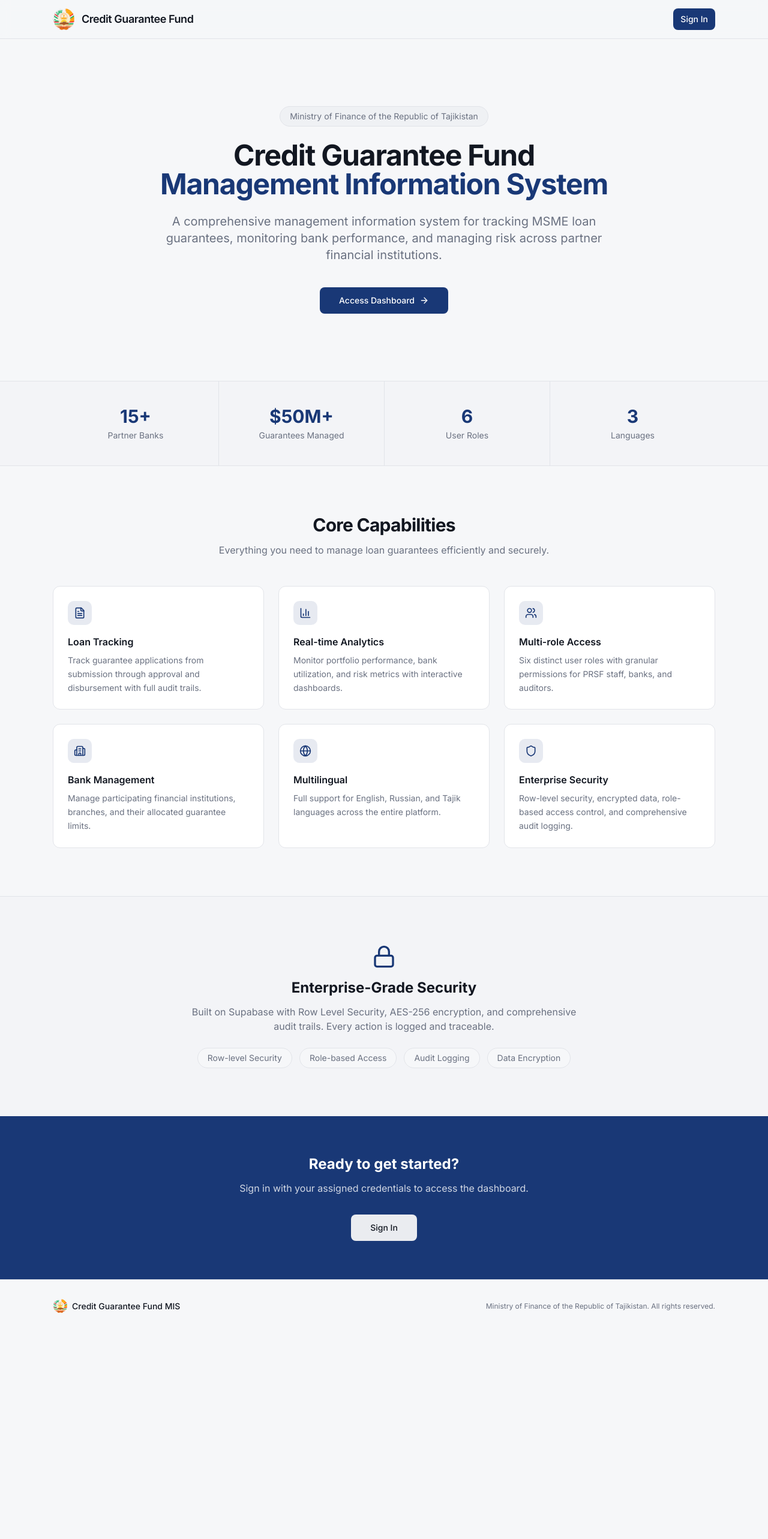
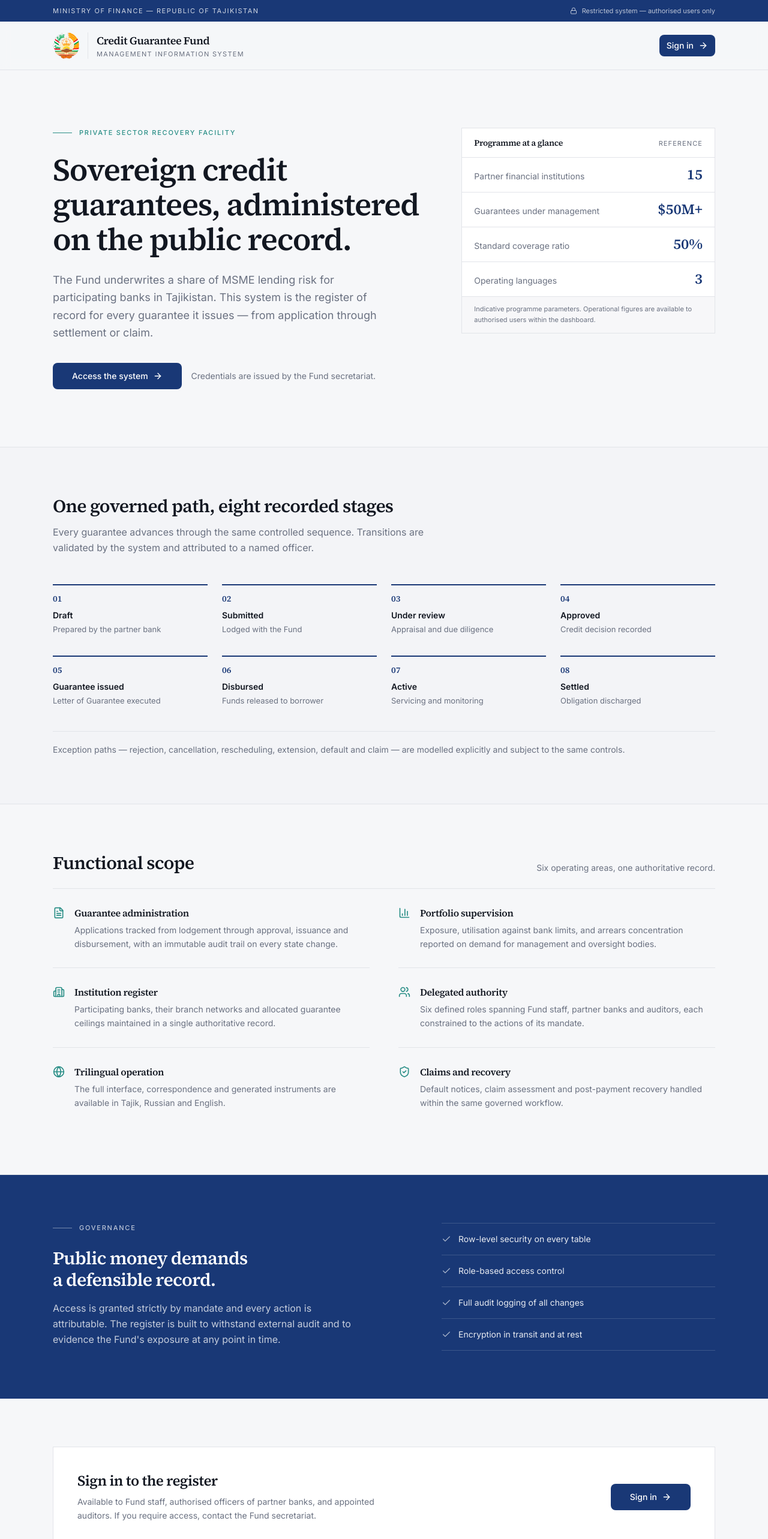
Before and after one commit to advexon/MIS-Ministry-of-Finance, a Next.js app: page / in a window 1280 px wide. Shown: the top 2566 px of the page at 60% size. Before the commit the page ends 2222 px from the top, so only its background shows below. Built offline with nearby package versions, Linux system fonts and the light colour scheme.

Commit message:
feat: add Source Serif font & update layout styles for better typography

```diff
--- a/app/layout.tsx
+++ b/app/layout.tsx
@@ -1,5 +1,5 @@
 import type { Metadata, Viewport } from 'next'
-import { Inter } from 'next/font/google'
+import { Inter, Source_Serif_4 } from 'next/font/google'
 
 import './globals.css'
 
@@ -11,6 +11,15 @@ const inter = Inter({
   // display=swap prevents invisible text during font load (FOIT)
   display: 'swap',
   // Preload the font so the browser fetches it before CSS parsing
+  preload: true,
+})
+
+// Institutional serif used for display headings only — pairs with Inter for UI/data
+const sourceSerif = Source_Serif_4({
+  subsets: ['latin', 'cyrillic'],
+  variable: '--font-source-serif',
+  weight: ['400', '600', '700'],
+  display: 'swap',
   preload: true,
 })
 
@@ -36,8 +45,10 @@ export default function RootLayout({
   children: React.ReactNode
 }>) {
   return (
-    <html lang="en" suppressHydrationWarning>
-      <body className={`${inter.variable} font-sans antialiased`}>{children}</body>
+    <html lang="en" className="bg-background" suppressHydrationWarning>
+      <body className={`${inter.variable} ${sourceSerif.variable} font-sans antialiased`}>
+        {children}
+      </body>
     </html>
   )
 }
--- a/app/page.tsx
+++ b/app/page.tsx
@@ -1,60 +1,322 @@
 import Link from "next/link"
 import Image from "next/image"
-import { BarChart3, FileText, Users, ArrowRight, Building2, Globe, Lock, Shield } from "lucide-react"
+import {
+  ArrowRight,
+  BarChart3,
+  Building2,
+  Check,
+  FileText,
+  Globe,
+  Lock,
+  ShieldCheck,
+  Users,
+} from "lucide-react"
 import { Button } from "@/components/ui/button"
 
-const features = [
-  { Icon: FileText, title: "Loan Tracking", desc: "Track guarantee applications from submission through approval and disbursement with full audit trails." },
-  { Icon: BarChart3, title: "Real-time Analytics", desc: "Monitor portfolio performance, bank utilization, and risk metrics with interactive dashboards." },
-  { Icon: Users, title: "Multi-role Access", desc: "Six distinct user roles with granular permissions for PRSF staff, banks, and auditors." },
-  { Icon: Building2, title: "Bank Management", desc: "Manage participating financial institutions, branches, and their allocated guarantee limits." },
-  { Icon: Globe, title: "Multilingual", desc: "Full support for English, Russian, and Tajik languages across the entire platform." },
-  { Icon: Shield, title: "Enterprise Security", desc: "Row-level security, encrypted data, role-based access control, and comprehensive audit logging." },
+/* Programme figures shown in the hero register */
+const register = [
+  { label: "Partner financial institutions", value: "15" },
+  { label: "Guarantees under management", value: "$50M+" },
+  { label: "Standard coverage ratio", value: "50%" },
+  { label: "Operating languages", value: "3" },
 ]
 
-const stats = [
-  { value: "15+", label: "Partner Banks" },
-  { value: "$50M+", label: "Guarantees Managed" },
-  { value: "6", label: "User Roles" },
-  { value: "3", label: "Languages" },
+/* The real guarantee lifecycle enforced by the system */
+const lifecycle = [
+  { stage: "Draft", note: "Prepared by the partner bank" },
+  { stage: "Submitted", note: "Lodged with the Fund" },
+  { stage: "Under review", note: "Appraisal and due diligence" },
+  { stage: "Approved", note: "Credit decision recorded" },
+  { stage: "Guarantee issued", note: "Letter of Guarantee executed" },
+  { stage: "Disbursed", note: "Funds released to borrower" },
+  { stage: "Active", note: "Servicing and monitoring" },
+  { stage: "Settled", note: "Obligation discharged" },
+]
+
+const capabilities = [
+  {
+    Icon: FileText,
+    title: "Guarantee administration",
+    desc: "Applications tracked from lodgement through approval, issuance and disbursement, with an immutable audit trail on every state change.",
+  },
+  {
+    Icon: BarChart3,
+    title: "Portfolio supervision",
+    desc: "Exposure, utilisation against bank limits, and arrears concentration reported on demand for management and oversight bodies.",
+  },
+  {
+    Icon: Building2,
+    title: "Institution register",
+    desc: "Participating banks, their branch networks and allocated guarantee ceilings maintained in a single authoritative record.",
+  },
+  {
+    Icon: Users,
+    title: "Delegated authority",
+    desc: "Six defined roles spanning Fund staff, partner banks and auditors, each constrained to the actions of its mandate.",
+  },
+  {
+    Icon: Globe,
+    title: "Trilingual operation",
+    desc: "The full interface, correspondence and generated instruments are available in Tajik, Russian and English.",
+  },
+  {
+    Icon: ShieldCheck,
+    title: "Claims and recovery",
+    desc: "Default notices, claim assessment and post-payment recovery handled within the same governed workflow.",
+  },
+]
+
+const controls = [
+  "Row-level security on every table",
+  "Role-based access control",
+  "Full audit logging of all changes",
+  "Encryption in transit and at rest",
 ]
 
 export default function LandingPage() {
   return (
     <div className="min-h-screen bg-background text-foreground">
-      {/* Header */}
+      {/* Official designation strip */}
+      <div className="bg-primary text-primary-foreground">
+        <div className="mx-auto flex h-9 max-w-6xl items-center justify-between px-6">
+          <p className="truncate text-[11px] uppercase tracking-[0.14em] text-primary-foreground/80">
+            Ministry of Finance <span className="hidden sm:inline">&mdash; Republic of</span> Tajikistan
+          </p>
+          <p className="hidden items-center gap-2 text-[11px] text-primary-foreground/70 sm:flex">
+            <Lock className="h-3 w-3" aria-hidden="true" />
+            Restricted system &mdash; authorised users only
+          </p>
+        </div>
+      </div>
+
+      {/* Masthead */}
       <header className="sticky top-0 z-50 border-b border-border bg-background/95 backdrop-blur supports-[backdrop-filter]:bg-background/80">
-        <div className="mx-auto flex h-16 max-w-6xl items-center justify-between px-6">
-          <Link href="/" className="flex items-center gap-3">
-            <Image src="/logo.png" alt="PRSF" width={36} height={36} className="h-9 w-9 object-contain" priority loading="eager" />
-            <span className="text-lg font-semibold tracking-tight">Credit Guarantee Fund</span>
+        <div className="mx-auto flex h-16 max-w-6xl items-center justify-between gap-4 px-6 sm:h-20">
+          <Link href="/" className="flex min-w-0 items-center gap-3 sm:gap-3.5">
+            <Image
+              src="/logo.png"
+              alt="Credit Guarantee Fund"
+              width={44}
+              height={44}
+              className="h-9 w-9 shrink-0 object-contain sm:h-11 sm:w-11"
+              priority
+            />
+            <span className="min-w-0 sm:border-l sm:border-border sm:pl-3.5">
+              <span className="block truncate font-serif text-base font-semibold leading-tight tracking-tight sm:text-lg">
+                Credit Guarantee Fund
+              </span>
+              <span className="hidden text-[11px] uppercase tracking-[0.12em] text-muted-foreground sm:block">
+                Management Information System
+              </span>
+            </span>
           </Link>
-          <div className="flex items-center gap-3">
-            <Button size="sm" asChild>
-              <Link href="/auth/login">Sign In</Link>
-            </Button>
-          </div>
+          <Button size="sm" asChild className="gap-2">
+            <Link href="/auth/login">
+              Sign in
+              <ArrowRight className="h-3.5 w-3.5" />
+            </Link>
+          </Button>
         </div>
       </header>
 
-      {/* Hero */}
-      <section className="mx-auto max-w-6xl px-6 py-20 text-center lg:py-28">
-        <div className="mx-auto max-w-3xl">
-          <div className="mb-6 inline-flex items-center rounded-full border border-border bg-muted/50 px-4 py-1.5 text-sm text-muted-foreground">
-            Ministry of Finance of the Republic of Tajikistan
+      {/* Hero — asymmetric: statement left, programme register right */}
+      <section className="border-b border-border">
+        <div className="mx-auto grid max-w-6xl gap-12 px-6 py-16 lg:grid-cols-12 lg:gap-16 lg:py-24">
+          <div className="lg:col-span-7">
+            <div className="flex items-center gap-3">
+              <span className="h-px w-8 bg-accent" aria-hidden="true" />
+              <span className="text-[11px] font-medium uppercase tracking-[0.16em] text-accent">
+                Private Sector Recovery Facility
+              </span>
+            </div>
+
+            <h1 className="mt-6 font-serif text-4xl font-semibold leading-[1.12] tracking-tight text-balance lg:text-[3.25rem]">
+              Sovereign credit guarantees, administered on the public record.
+            </h1>
+
+            <p className="mt-6 max-w-xl text-lg leading-relaxed text-muted-foreground">
+              The Fund underwrites a share of MSME lending risk for participating banks in
+              Tajikistan. This system is the register of record for every guarantee it
+              issues &mdash; from application through settlement or claim.
+            </p>
+
+            <div className="mt-9 flex flex-wrap items-center gap-4">
+              <Button size="lg" asChild className="gap-2">
+                <Link href="/auth/login">
+                  Access the system
+                  <ArrowRight className="h-4 w-4" />
+                </Link>
+              </Button>
+              <p className="text-sm text-muted-foreground">
+                Credentials are issued by the Fund secretariat.
+              </p>
+            </div>
           </div>
-          <h1 className="mb-6 text-4xl font-bold leading-tight tracking-tight text-foreground lg:text-5xl">
-            Credit Guarantee Fund
-            <span className="block text-primary">Management Information System</span>
-          </h1>
-          <p className="mb-10 text-lg leading-relaxed text-muted-foreground lg:text-xl">
-            A comprehensive management information system for tracking MSME loan guarantees,
-            monitoring bank performance, and managing risk across partner financial institutions.
+
+          {/* Programme register — load-bearing figures, set as a document table */}
+          <div className="lg:col-span-5">
+            <div className="border border-border bg-card">
+              <div className="flex items-baseline justify-between border-b border-border px-5 py-3.5">
+                <h2 className="font-serif text-sm font-semibold tracking-tight">
+                  Programme at a glance
+                </h2>
+                <span className="text-[11px] uppercase tracking-[0.1em] text-muted-foreground">
+                  Reference
+                </span>
+              </div>
+              <dl>
+                {register.map((row, i) => (
+                  <div
+                    key={row.label}
+                    className={`flex items-baseline justify-between gap-4 px-5 py-4 ${
+                      i !== register.length - 1 ? "border-b border-border" : ""
+                    }`}
+                  >
+                    <dt className="text-sm text-muted-foreground">{row.label}</dt>
+                    <dd className="font-serif text-2xl font-semibold tabular-nums leading-none text-primary">
+                      {row.value}
+                    </dd>
+                  </div>
+                ))}
+              </dl>
+              <p className="border-t border-border bg-muted/40 px-5 py-3 text-[11px] leading-relaxed text-muted-foreground">
+                Indicative programme parameters. Operational figures are available to
+                authorised users within the dashboard.
+              </p>
+            </div>
+          </div>
+        </div>
+      </section>
+
+      {/* Lifecycle — the signature element, and a genuine sequence */}
+      <section className="border-b border-border bg-muted/30">
+        <div className="mx-auto max-w-6xl px-6 py-16 lg:py-20">
+          <div className="max-w-2xl">
+            <h2 className="font-serif text-2xl font-semibold tracking-tight lg:text-3xl">
+              One governed path, eight recorded stages
+            </h2>
+            <p className="mt-3 leading-relaxed text-muted-foreground">
+              Every guarantee advances through the same controlled sequence. Transitions are
+              validated by the system and attributed to a named officer.
+            </p>
+          </div>
+
+          <ol className="mt-12 grid grid-cols-2 gap-x-6 gap-y-8 sm:grid-cols-4">
+            {lifecycle.map((step, i) => (
+              <li key={step.stage}>
+                <div className="flex items-center gap-2 border-t-2 border-primary pt-3">
+                  <span className="font-serif text-sm font-semibold tabular-nums text-primary">
+                    {String(i + 1).padStart(2, "0")}
+                  </span>
+                </div>
+                <h3 className="mt-2 text-sm font-semibold leading-snug">{step.stage}</h3>
+                <p className="mt-1 text-[13px] leading-relaxed text-muted-foreground">
+                  {step.note}
+                </p>
+              </li>
+            ))}
+          </ol>
+
+          <p className="mt-10 border-t border-border pt-5 text-sm text-muted-foreground">
+            Exception paths &mdash; rejection, cancellation, rescheduling, extension, default
+            and claim &mdash; are modelled explicitly and subject to the same controls.
           </p>
-          <div className="flex flex-col items-center justify-center gap-4 sm:flex-row">
-            <Button size="lg" asChild>
-              <Link href="/auth/login" className="gap-2">
-                Access Dashboard
+        </div>
+      </section>
+
+      {/* Capabilities — spec sheet, not card grid */}
+      <section className="border-b border-border">
+        <div className="mx-auto max-w-6xl px-6 py-16 lg:py-20">
+          <div className="flex flex-col gap-3 border-b border-border pb-6 md:flex-row md:items-end md:justify-between">
+            <h2 className="font-serif text-2xl font-semibold tracking-tight lg:text-3xl">
+              Functional scope
+            </h2>
+            <p className="text-sm text-muted-foreground">
+              Six operating areas, one authoritative record.
+            </p>
+          </div>
+
+          <div className="grid md:grid-cols-2 md:gap-x-12">
+            {capabilities.map((item, i) => (
+              <div
+                key={item.title}
+                className={`flex gap-4 border-b border-border py-7 ${
+                  i >= capabilities.length - 2 ? "md:border-b-0" : ""
+                }`}
+              >
+                <item.Icon
+                  className="mt-0.5 h-5 w-5 shrink-0 text-accent"
+                  aria-hidden="true"
+                />
+                <div>
+                  <h3 className="font-serif text-base font-semibold tracking-tight">
+                    {item.title}
+                  </h3>
+                  <p className="mt-1.5 text-sm leading-relaxed text-muted-foreground">
+                    {item.desc}
+                  </p>
+                </div>
+              </div>
+            ))}
+          </div>
+        </div>
+      </section>
+
+      {/* Governance */}
+      <section className="bg-primary text-primary-foreground">
+        <div className="mx-auto grid max-w-6xl gap-10 px-6 py-16 lg:grid-cols-12 lg:gap-16 lg:py-20">
+          <div className="lg:col-span-6">
+            <div className="flex items-center gap-3">
+              <span className="h-px w-8 bg-primary-foreground/40" aria-hidden="true" />
+              <span className="text-[11px] font-medium uppercase tracking-[0.16em] text-primary-foreground/70">
+                Governance
+              </span>
+            </div>
+            <h2 className="mt-6 font-serif text-2xl font-semibold tracking-tight text-balance lg:text-3xl">
+              Public money demands a defensible record.
+            </h2>
+            <p className="mt-4 max-w-lg leading-relaxed text-primary-foreground/75">
+              Access is granted strictly by mandate and every action is attributable. The
+              register is built to withstand external audit and to evidence the Fund&apos;s
+              exposure at any point in time.
+            </p>
+          </div>
+
+          <div className="lg:col-span-6 lg:pl-16">
+            <ul className="border-t border-primary-foreground/15">
+              {controls.map((control) => (
+                <li
+                  key={control}
+                  className="flex items-center gap-3 border-b border-primary-foreground/15 py-4"
+                >
+                  <Check
+                    className="h-4 w-4 shrink-0 text-primary-foreground/60"
+                    aria-hidden="true"
+                  />
+                  <span className="text-sm text-primary-foreground/90">{control}</span>
+                </li>
+              ))}
+            </ul>
+          </div>
+        </div>
+      </section>
+
+      {/* Access */}
+      <section className="border-b border-border">
+        <div className="mx-auto max-w-6xl px-6 py-16 lg:py-20">
+          <div className="flex flex-col items-start justify-between gap-8 border border-border bg-card p-8 md:flex-row md:items-center lg:p-10">
+            <div>
+              <h2 className="font-serif text-xl font-semibold tracking-tight lg:text-2xl">
+                Sign in to the register
+              </h2>
+              <p className="mt-2 max-w-lg text-sm leading-relaxed text-muted-foreground">
+                Available to Fund staff, authorised officers of partner banks, and appointed
+                auditors. If you require access, contact the Fund secretariat.
+              </p>
+            </div>
+            <Button size="lg" asChild className="shrink-0 gap-2">
+              <Link href="/auth/login">
+                Sign in
                 <ArrowRight className="h-4 w-4" />
               </Link>
             </Button>
@@ -62,83 +324,80 @@ export default function LandingPage() {
         </div>
       </section>
 
-      {/* Stats */}
-      <section className="border-y border-border bg-muted/30">
-        <div className="mx-auto grid max-w-6xl grid-cols-2 divide-x divide-border px-6 lg:grid-cols-4">
-          {stats.map((stat) => (
-            <div key={stat.label} className="px-6 py-10 text-center">
-              <div className="text-3xl font-bold text-primary">{stat.value}</div>
-              <div className="mt-1 text-sm text-muted-foreground">{stat.label}</div>
+      {/* Footer */}
+      <footer className="bg-background">
+        <div className="mx-auto max-w-6xl px-6 py-14">
+          <div className="grid gap-10 md:grid-cols-12">
+            <div className="md:col-span-5">
+              <div className="flex items-center gap-3">
+                <Image
+                  src="/logo.png"
+                  alt=""
+                  width={32}
+                  height={32}
+                  className="h-8 w-8 object-contain"
+                />
+                <span className="font-serif text-base font-semibold tracking-tight">
+                  Credit Guarantee Fund
+                </span>
+              </div>
+              <p className="mt-4 max-w-sm text-sm leading-relaxed text-muted-foreground">
+                Established under the Ministry of Finance of the Republic of Tajikistan to
+                expand access to finance for micro, small and medium enterprises.
+              </p>
             </div>
-          ))}
-        </div>
-      </section>
 
-      {/* Features */}
-      <section className="mx-auto max-w-6xl px-6 py-20">
-        <div className="mb-12 text-center">
-          <h2 className="mb-3 text-3xl font-bold tracking-tight">Core Capabilities</h2>
-          <p className="text-muted-foreground">Everything you need to manage loan guarantees efficiently and securely.</p>
-        </div>
-        <div className="grid gap-6 md:grid-cols-2 lg:grid-cols-3">
-          {features.map((feature) => (
-            <div key={feature.title} className="rounded-xl border border-border bg-card p-6 transition-shadow hover:shadow-md">
-              <div className="mb-4 flex h-10 w-10 items-center justify-center rounded-lg bg-primary/10">
-                <feature.Icon className="h-5 w-5 text-primary" />
-              </div>
-              <h3 className="mb-2 text-base font-semibold">{feature.title}</h3>
-              <p className="text-sm leading-relaxed text-muted-foreground">{feature.desc}</p>
+            <div className="md:col-span-3">
+              <h3 className="text-[11px] font-medium uppercase tracking-[0.14em] text-muted-foreground">
+                System
+              </h3>
+              <ul className="mt-4 flex flex-col gap-2.5">
+                <li>
+                  <Link
+                    href="/auth/login"
+                    className="text-sm text-foreground/80 transition-colors hover:text-primary"
+                  >
+                    Sign in
+                  </Link>
+                </li>
+                <li>
+                  <Link
+                    href="/auth/forgot-password"
+                    className="text-sm text-foreground/80 transition-colors hover:text-primary"
+                  >
+                    Reset password
+                  </Link>
+                </li>
+              </ul>
             </div>
-          ))}
-        </div>
-      </section>
 
-      {/* Security */}
-      <section className="border-t border-border bg-muted/30">
-        <div className="mx-auto max-w-6xl px-6 py-20">
-          <div className="mx-auto max-w-2xl text-center">
-            <Lock className="mx-auto mb-4 h-10 w-10 text-primary" />
-            <h2 className="mb-3 text-2xl font-bold">Enterprise-Grade Security</h2>
-            <p className="mb-6 text-muted-foreground">
-              Built on Supabase with Row Level Security, AES-256 encryption, and comprehensive audit trails.
-              Every action is logged and traceable.
-            </p>
-            <div className="flex flex-wrap justify-center gap-3">
-              {["Row-level Security", "Role-based Access", "Audit Logging", "Data Encryption"].map((item) => (
-                <span key={item} className="rounded-full border border-border bg-background px-4 py-1.5 text-sm text-muted-foreground">
-                  {item}
-                </span>
-              ))}
+            <div className="md:col-span-4">
+              <h3 className="text-[11px] font-medium uppercase tracking-[0.14em] text-muted-foreground">
+                Secretariat
+              </h3>
+              <address className="mt-4 not-italic text-sm leading-relaxed text-muted-foreground">
+                Ministry of Finance
+                <br />
+                Dushanbe, Republic of Tajikistan
+                <br />
+                <a
+                  href="mailto:prsf@minfin.tj"
+                  className="text-foreground/80 transition-colors hover:text-primary"
+                >
+                  prsf@minfin.tj
+                </a>
+              </address>
             </div>
           </div>
-        </div>
-      </section>
 
-      {/* CTA */}
-      <section className="bg-primary">
-        <div className="mx-auto max-w-6xl px-6 py-16 text-center">
-          <h2 className="mb-3 text-2xl font-bold text-primary-foreground">Ready to get started?</h2>
-          <p className="mb-8 text-primary-foreground/80">
-            Sign in with your assigned credentials to access the dashboard.
-          </p>
-          <div className="flex justify-center gap-4">
-            <Button size="lg" variant="secondary" asChild>
-              <Link href="/auth/login">Sign In</Link>
-            </Button>
+          <div className="mt-12 flex flex-col gap-3 border-t border-border pt-6 sm:flex-row sm:items-center sm:justify-between">
+            <p className="text-xs text-muted-foreground">
+              &copy; {new Date().getFullYear()} Credit Guarantee Fund. All rights reserved.
+            </p>
+            <p className="text-xs text-muted-foreground">
+              Private Sector Recovery Facility &mdash; Management Information System
+            </p>
           </div>
-        </div>
-      </section>
-
-      {/* Footer */}
-      <footer className="border-t border-border bg-background">
-        <div className="mx-auto flex max-w-6xl flex-col items-center justify-between gap-4 px-6 py-8 sm:flex-row">
-          <div className="flex items-center gap-2">
-            <Image src="/logo.png" alt="PRSF" width={24} height={24} className="h-6 w-6 object-contain" />
-            <span className="text-sm font-medium">Credit Guarantee Fund MIS</span>
-          </div>
-          <p className="text-xs text-muted-foreground">
-            Ministry of Finance of the Republic of Tajikistan. All rights reserved.
-          </p>
         </div>
       </footer>
     </div>
--- a/tailwind.config.ts
+++ b/tailwind.config.ts
@@ -12,6 +12,7 @@ const config: Config = {
     extend: {
       fontFamily: {
         sans: ['var(--font-inter)', 'system-ui', 'sans-serif'],
+        serif: ['var(--font-source-serif)', 'Georgia', 'serif'],
       },
       colors: {
         background: 'hsl(var(--background))',
```
